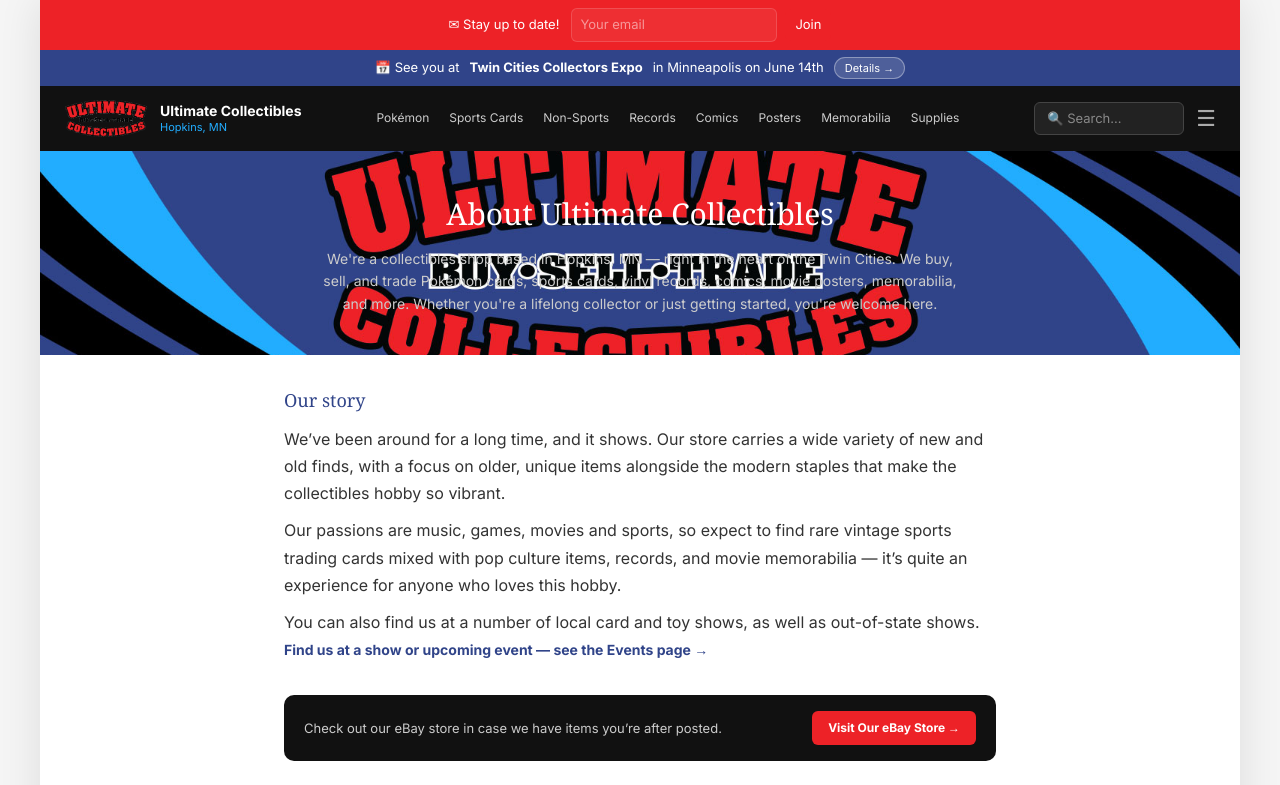
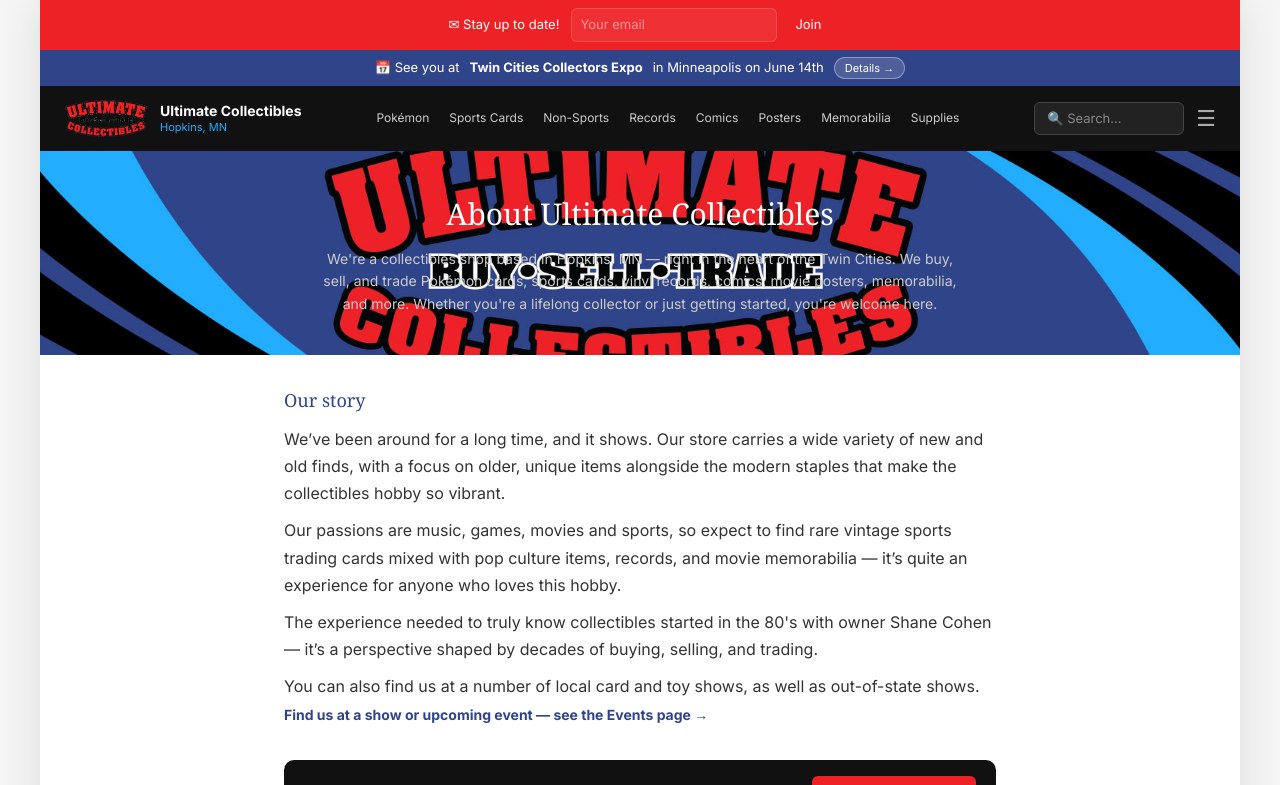
Before and after one commit to sablegg/ultimate-collectibles, a Next.js app: page /about in a window 1280 px wide. Shown: the top 785 px of the page. Built offline with nearby package versions, Linux system fonts and the light colour scheme; a web font is replaced by a local one.

Commit message:
About: add Shane Cohen 80's collectibles experience

```diff
--- a/app/about/page.tsx
+++ b/app/about/page.tsx
@@ -28,6 +28,11 @@ export default function AboutPage() {
             find rare vintage sports trading cards mixed with pop culture
             items, records, and movie memorabilia — it&rsquo;s quite an
             experience for anyone who loves this hobby.
+          </p>
+          <p>
+            The experience needed to truly know collectibles started in the
+            80's with owner Shane Cohen — it&rsquo;s a perspective shaped by
+            decades of buying, selling, and trading.
           </p>
           <p>
             You can also find us at a number of local card and toy shows, as
```
